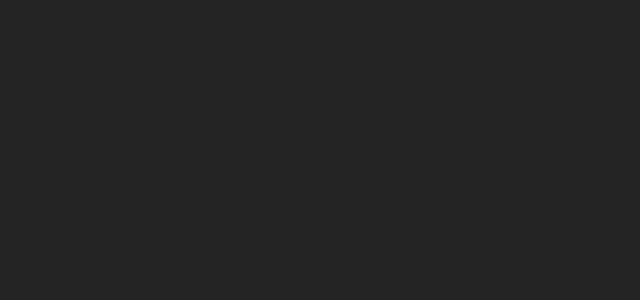
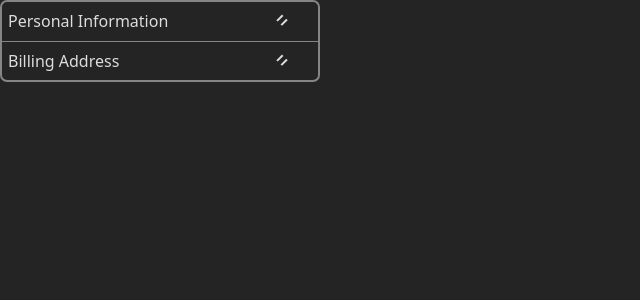
Before and after one commit to bitaKitsui/react-boilerplate, a React (Vite) app: page / in a window 1280 px wide. Shown: the top 300 px of the page, without its empty margins (0-640 px from the left). Built offline with nearby package versions, Linux system fonts and the light colour scheme.

Commit message:
feat: accordion

```diff
--- /dev/null
+++ b/src/Accordion.css
@@ -0,0 +1,93 @@
+.accordion {
+    margin: 0;
+    padding: 0;
+    border: 2px solid hsl(0deg 0% 52%);
+    border-radius: 7px;
+    width: 20em;
+}
+
+.accordion:focus-within {
+    border-color: hsl(216deg 94% 43%);
+}
+
+.accordion:focus-within h3 {
+    background-color: hsl(0deg 0% 30%);
+}
+
+.accordion > * + * {
+    border-top: 1px solid hsl(0deg 0% 52%);
+}
+
+.accordion-trigger {
+    background: none;
+    color: #ddd;
+    display: block;
+    font-size: 1rem;
+    font-weight: normal;
+    margin: 0;
+    position: relative;
+    text-align: left;
+    width: 100%;
+    outline: none;
+}
+
+.accordion-trigger:focus,
+.accordion-trigger:hover {
+    background-color: hsl(216deg 4% 4%);
+}
+
+.accordion-trigger:focus {
+    outline: 4px solid transparent;
+}
+
+.accordion > *:first-child .accordion-trigger,
+.accordion > *:first-child {
+    border-radius: 5px 5px 0 0;
+}
+
+.accordion > *:last-child .accordion-trigger,
+.accordion > *:last-child {
+    border-radius: 0 0 5px 5px;
+}
+
+.button {
+    border-style: none;
+}
+
+.accordion .button::-moz-focus-inner {
+    border: 0;
+}
+
+.accordion-title {
+    display: block;
+    pointer-events: none;
+    border: transparent 2px solid;
+    border-radius: 5px;
+    padding: 0.25em;
+    outline: none;
+}
+
+.accordion-trigger:focus .accordion-title {
+    border-color: hsl(216deg 94% 43%);
+}
+
+.accordion-icon {
+    border: solid currentColor;
+    border-width: 0 2px;
+    height: 0.5rem;
+    pointer-events: none;
+    position: absolute;
+    right: 2em;
+    top: 50%;
+    transform: translateY(-60%) rotate(45deg);
+    width: 0.5rem;
+}
+
+.accordion-trigger:focus .accordion-icon,
+.accordion-trigger:hover .accordion-icon {
+    border-color: hsl(216deg 94% 43%);
+}
+
+.accordion-trigger[aria-expanded="true"] .accordion-icon {
+    transform: translateY(-50%) rotate(-135deg);
+}
--- /dev/null
+++ b/src/Accordion.tsx
@@ -0,0 +1,64 @@
+import { type FC, useReducer } from "react";
+import { ACCORDION_GROUP_ID, ACCORDIONS_TRIGGERS } from "./const";
+import { accordionTriggersReducer } from "./reducers";
+import "./Accordion.css";
+
+export const Accordion: FC = () => {
+  const [state, dispatch] = useReducer(
+    accordionTriggersReducer,
+    ACCORDIONS_TRIGGERS,
+  );
+  return (
+    <div id={ACCORDION_GROUP_ID} className="accordion">
+      {state.map((trigger) => (
+        <div key={trigger.id}>
+          <h3>
+            <button
+              type="button"
+              aria-expanded={trigger.expand}
+              id={trigger.id}
+              className="accordion-trigger button"
+              aria-controls={trigger.id}
+              onClick={() => {
+                dispatch({ type: "TOGGLE", id: trigger.id });
+              }}
+            >
+              <span className="accordion-title">
+                {trigger.title}
+                <span className="accordion-icon"></span>
+              </span>
+            </button>
+          </h3>
+          <div
+            key={trigger.section.id}
+            id={trigger.section.id}
+            role="region"
+            className="accordion-panel"
+            hidden={!trigger.expand}
+          >
+            {trigger.section.inputs.map((input) => (
+              <div key={input.id}>
+                <fieldset>
+                  <p>
+                    <label htmlFor={input.id}>
+                      {input.label}
+                      <span aria-hidden={true}>*</span>:
+                    </label>
+                    <input
+                      type="text"
+                      value=""
+                      name={input.name}
+                      id={input.id}
+                      className="required"
+                      aria-required={true}
+                    />
+                  </p>
+                </fieldset>
+              </div>
+            ))}
+          </div>
+        </div>
+      ))}
+    </div>
+  );
+};
--- a/src/App.tsx
+++ b/src/App.tsx
@@ -1,5 +1,10 @@
 import { type FC } from "react";
+import { Accordion } from "./Accordion.tsx";
 
 export const App: FC = () => {
-  return <></>;
+  return (
+    <>
+      <Accordion />
+    </>
+  );
 };
--- /dev/null
+++ b/src/const/index.ts
@@ -0,0 +1,21 @@
+export const ACCORDION_GROUP_ID = "accordionGroup";
+export const ACCORDIONS_TRIGGERS = [
+  {
+    id: "accordion1id",
+    title: "Personal Information",
+    expand: false,
+    section: {
+      id: "section1",
+      inputs: [{ id: "cufc1", label: "Name", name: "name" }],
+    },
+  },
+  {
+    id: "accordion2id",
+    title: "Billing Address",
+    expand: false,
+    section: {
+      id: "section2",
+      inputs: [{ id: "b-add1", label: "Address1", name: "b-add1" }],
+    },
+  },
+] as const;
--- /dev/null
+++ b/src/reducers/index.ts
@@ -0,0 +1,23 @@
+import {
+  type AccordionTriggersAction,
+  type AccordionTriggersState,
+} from "../types";
+
+export const accordionTriggersReducer = (
+  state: AccordionTriggersState,
+  action: AccordionTriggersAction,
+): AccordionTriggersState => {
+  switch (action.type) {
+    case "TOGGLE":
+      return state.map((trigger) => {
+        const isSameId = trigger.id === action.id;
+        if (isSameId) {
+          return { ...trigger, expand: !trigger.expand };
+        } else {
+          return trigger;
+        }
+      });
+    default:
+      throw new Error();
+  }
+};
--- /dev/null
+++ b/src/types/index.ts
@@ -0,0 +1,8 @@
+import { type ACCORDIONS_TRIGGERS } from "../const";
+
+export type AccordionTriggersState = typeof ACCORDIONS_TRIGGERS;
+
+export type AccordionTriggersAction = {
+  type: "TOGGLE";
+  id: string;
+};
```
